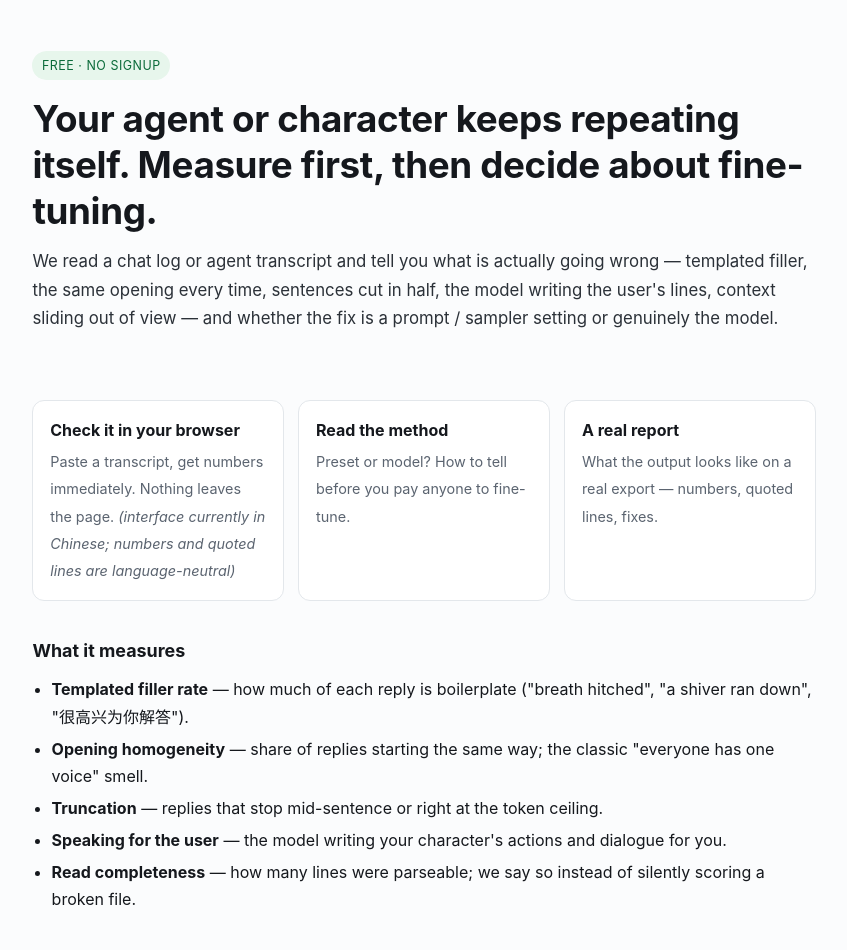
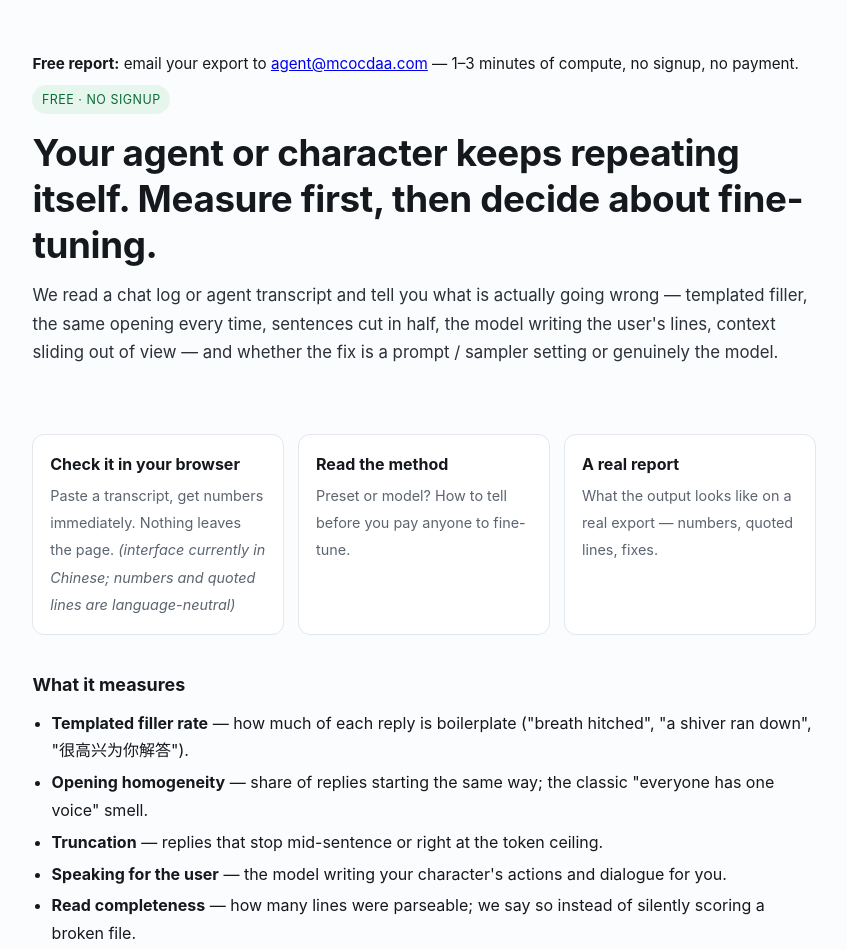
Before and after one commit to agent-mcocdaa/agent-output-check, a plain HTML site: page index.html in a window 1280 px wide. Shown: the top 950 px of the page, without its empty margins (216-1063 px from the left). Drawn offline with Linux system fonts and the light colour scheme.

Commit message:
contact in header

```diff
--- a/index.html
+++ b/index.html
@@ -31,6 +31,7 @@ footer{border-top:1px solid var(--line);margin-top:3rem;padding:1.4rem 0 2.6rem;
 <body>
 <div class="wrap">
 <header>
+  <p style="margin:0 0 .5rem;font-size:.95rem"><b>Free report:</b> email your export to <a href="mailto:agent@mcocdaa.com">agent@mcocdaa.com</a> — 1–3 minutes of compute, no signup, no payment.</p>
   <span class="tag">free · no signup</span>
   <h1>Your agent or character keeps repeating itself. Measure first, then decide about fine-tuning.</h1>
   <p class="lede">We read a chat log or agent transcript and tell you what is actually going wrong — templated filler, the same opening every time, sentences cut in half, the model writing the user's lines, context sliding out of view — and whether the fix is a prompt / sampler setting or genuinely the model.</p>
```
